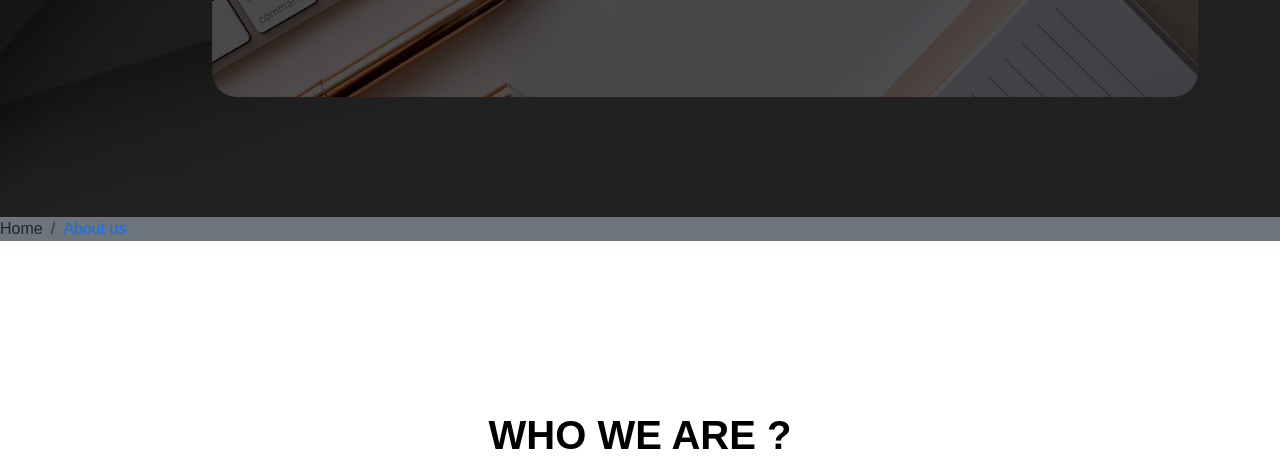
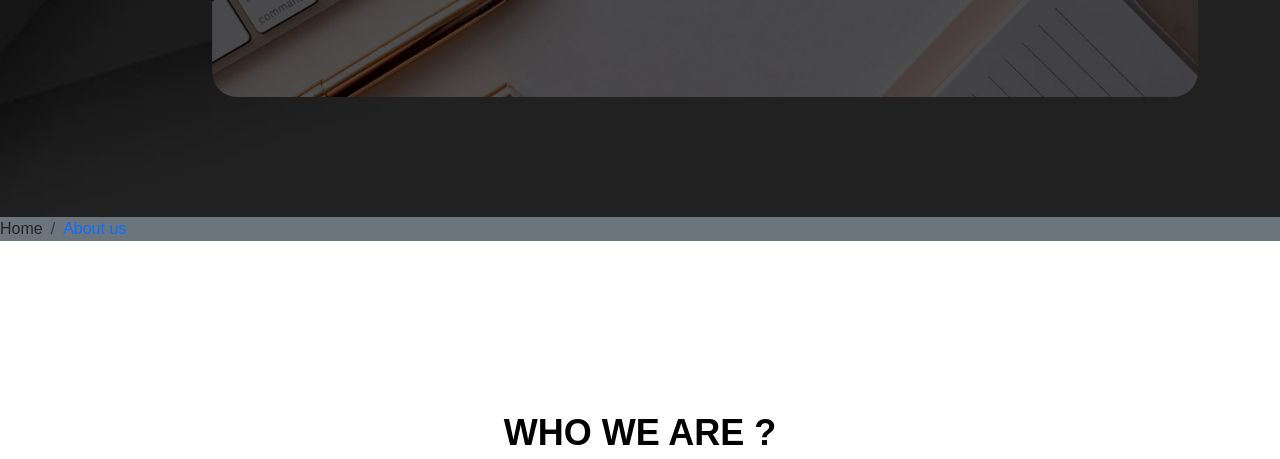
Before and after one commit to suriyaes04/web-ab, a website: page about.html in a window 1280 px wide. Shown: the part 341-800 px from the top of the page. Drawn offline with nearby package versions, Linux system fonts and the light colour scheme.

Commit message:
Update about.html

```diff
--- a/about.html
+++ b/about.html
@@ -121,7 +121,7 @@ https://templatemo.com/tm-586-scholar
             <div class="row">
               <div class="col-lg-12 text-center">
                 <div class="section-heading">
-                  <h1 class="text-black" >WHO WE ARE ?</h1>
+                  <h2 class="text-black" >WHO WE ARE ?</h2>
                   <div>
                     <p class="h5 text-secondary mt-3">We aim to bring more creative and innovative ideas on the table and envision through them to build and implement a successful solution to make all the stakeholders happy.</p>
                   </div>
```
